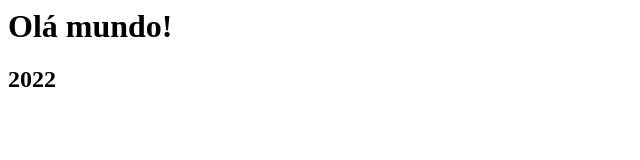
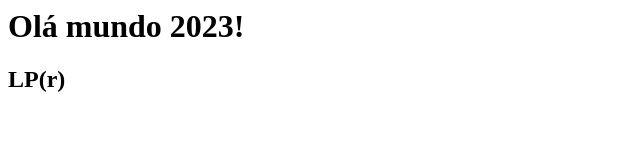
Before and after one commit to lpitta/aib-2023, a plain HTML site: page index.html in a window 1280 px wide. Shown: the whole page, without its empty margins (0-640 px from the left). Drawn offline with Linux system fonts and the light colour scheme.

Commit message:
Update index.html

```diff
--- a/index.html
+++ b/index.html
@@ -1,9 +1,9 @@
 <html>
 
   <body>
-    <H1>Olá mundo!</H1>
+    <H1>Olá mundo 2023!</H1>
     <p>
-    <H2> 2022 </H2>
+    <H2> LP(r) </H2>
 
   </body>
 
```
